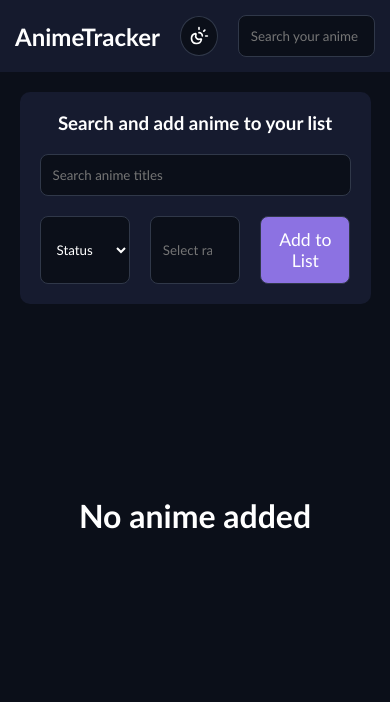
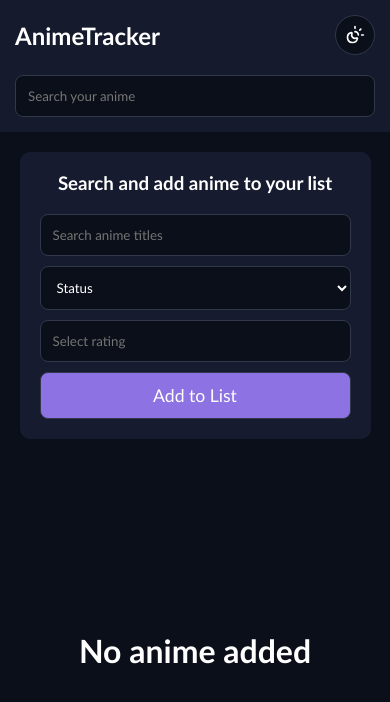
Before and after one commit to amarthyacodes/Anime-tracker-2.0, a React (Vite) app: page / in a window 390 px wide. Shown: the top 702 px of the page. Built offline with nearby package versions, Linux system fonts and the light colour scheme.

Commit message:
style: make UI responsive for mobile devices

```diff
--- a/src/css/AnimeCard.css
+++ b/src/css/AnimeCard.css
@@ -124,3 +124,24 @@
   justify-content: center;
   align-items: center;
 }
+
+/*----------------------------------------*/
+
+@media (hover: none) {
+  .delete,
+  .edit {
+    opacity: 1;
+    width: 40px;
+    height: 40px;
+  }
+  .edit {
+    top: 60px;
+  }
+}
+
+@media (hover: hover) and (pointer: fine) {
+  .anime-card:hover {
+    transform: translateY(-5px);
+    box-shadow: 0 8px 24px rgba(40, 40, 40, 0.3);
+  }
+}
--- a/src/css/AnimeList.css
+++ b/src/css/AnimeList.css
@@ -62,7 +62,7 @@
   display: flex;
   flex-direction: row;
   flex-wrap: wrap;
-  gap: 30px;
+  gap: 20px;
 }
 
 .filter-buttons {
@@ -152,9 +152,25 @@
   display: flex;
   gap: 10px;
   width: 100%;
+  color: var(--text-primary);
 }
 
 .edit-buttons button {
   flex: 1;
   white-space: nowrap;
 }
+
+/*----------------------------------------*/
+
+@media (max-width: 600px) {
+  .my-anime {
+    flex-wrap: wrap;
+    gap: 10px;
+  }
+  .filter {
+    padding: 20px 15px 0;
+  }
+  .filter-buttons-div {
+    gap: 15px;
+  }
+}
--- a/src/css/AnimeSearch.css
+++ b/src/css/AnimeSearch.css
@@ -76,3 +76,18 @@
   transform: translateY(-3px);
   cursor: pointer;
 }
+
+@media (max-width: 600px) {
+  .search2 {
+    flex-direction: column;
+    gap: 10px;
+    width: 100%;
+    margin-top: 10px;
+  }
+
+  .status-input,
+  .rating-input,
+  .submit {
+    width: 100%;
+  }
+}
--- a/src/css/Navbar.css
+++ b/src/css/Navbar.css
@@ -34,7 +34,7 @@
   display: flex;
   justify-content: center;
   align-items: center;
-
+  flex-shrink: 0;
   width: 40px;
   height: 40px;
 
@@ -54,3 +54,21 @@
 .theme:hover {
   transform: rotate(20deg);
 }
+
+/*-----------------------------------------*/
+
+@media (max-width: 600px) {
+  .nav-bar {
+    display: flex;
+    flex-direction: row;
+    flex-wrap: wrap;
+    align-items: center;
+  }
+  .nav-bar > :first-child {
+    margin-right: auto;
+  }
+  .navbar--search {
+    width: 100%;
+    max-width: none;
+  }
+}
```
